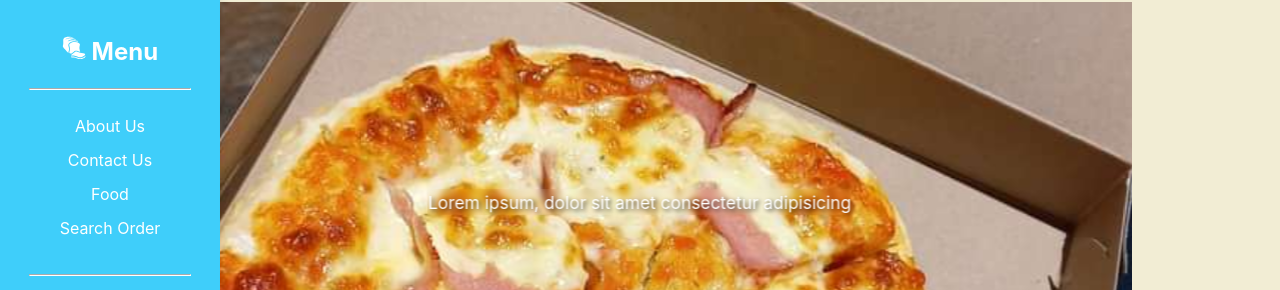
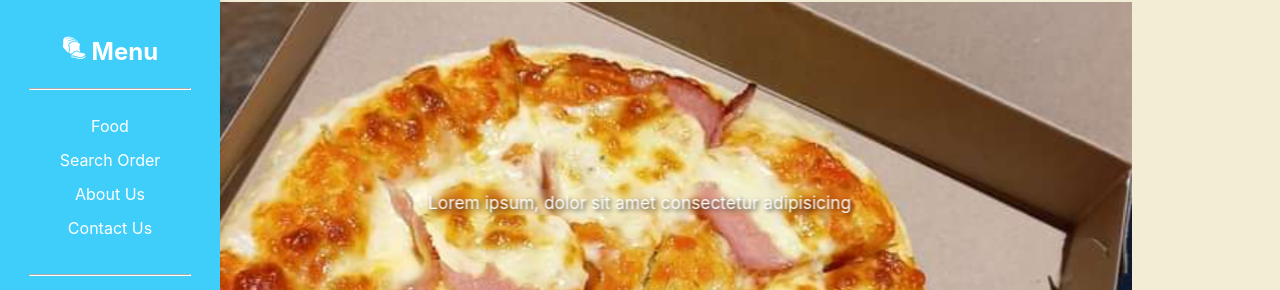
Before and after one commit to Kebalepile/charmis_kitchen, a React (Vite) app in the folder frontend/: page / in a window 1280 px wide. Both pictures are taken after a click on the icon 30 px from the left and 50 px from the top of the page. Shown: the part 108-398 px from the top of the page. Built offline with nearby package versions, Linux system fonts and the light colour scheme; no server answers.

Commit message:
re-arange side menu li's

```diff
--- a/frontend/src/components/Sidebar.jsx
+++ b/frontend/src/components/Sidebar.jsx
@@ -27,6 +27,15 @@ const Sidebar = ({ toggleSidebar, isSidebarVisible }) => {
         <hr className='bg-hr' />
         <ul className='sidebar-list'>
           <li
+            onClick={() => handleClick('#menu')}
+            className='sidebar-list-item'
+          >
+            Food
+          </li>
+          <li onClick={handleSearchOrderClick} className='sidebar-list-item'>
+            Search Order
+          </li>
+          <li
             onClick={() => handleClick('#about')}
             className='sidebar-list-item'
           >
@@ -37,15 +46,6 @@ const Sidebar = ({ toggleSidebar, isSidebarVisible }) => {
             className='sidebar-list-item'
           >
             Contact Us
-          </li>
-          <li
-            onClick={() => handleClick('#menu')}
-            className='sidebar-list-item'
-          >
-            Food
-          </li>
-          <li onClick={handleSearchOrderClick} className='sidebar-list-item'>
-            Search Order
           </li>
         </ul>
         <hr className='bg-hr' />
```
